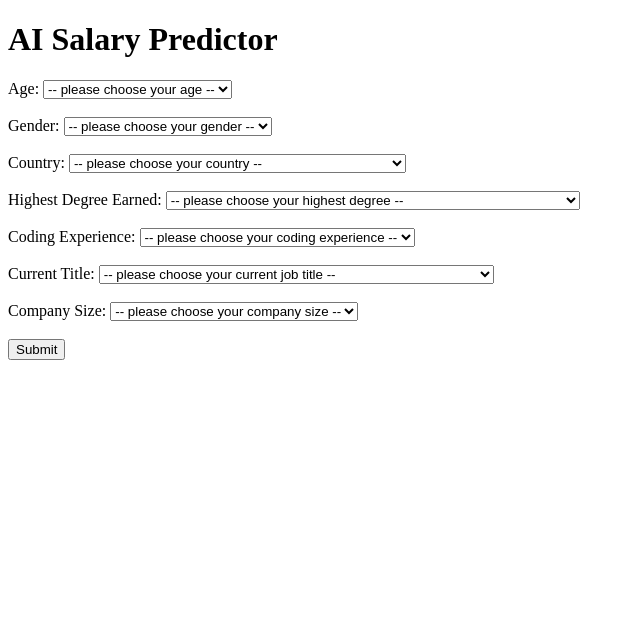
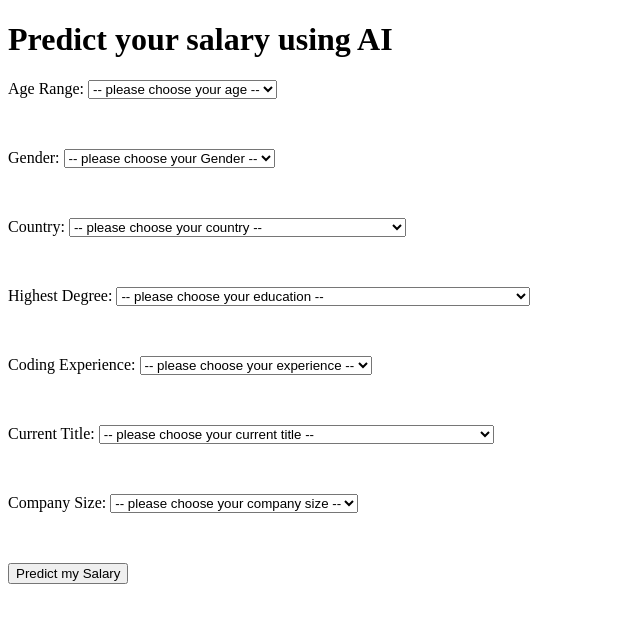
Before and after one commit to cdoubet/pair-programming-cdoubet, a Flask app: page / in a window 1280 px wide. Shown: the top 623 px of the page, without its empty margins (0-640 px from the left). Run offline with Flask 3, Linux system fonts and the light colour scheme.

Commit message:
update index and base

```diff
--- a/templates/index.html
+++ b/templates/index.html
@@ -1,11 +1,29 @@
 {%extends 'base.html'%} {% block page_title %} AI Salary Predictor {% endblock
   %} {%block content%}
 
-<h1>AI Salary Predictor</h1>
-<form action="/predict" method="POST">
-  <!-- Age -->
-  <label for="age">Age:</label>
-  <select name="age" id="age" required>
+  <h1>Predict your salary using AI</h1>
+
+  {% if prediction %}
+  <h2>
+    Your predicted salary is:
+    <span class="contact100-form-title" id="output" style="color: crimson">
+      &nbsp;${{ "{:,.2f}".format(prediction.predicted_salary) }}
+    </span>
+  </h2>
+  <p>&nbsp;</p>
+  {% endif %}
+
+
+
+  {% if error %}
+  <span class="contact100-form-title" id="output" style="color: #ff0000">
+    &nbsp;{{ error }}
+  </span>
+  {% endif %}
+
+  <form name="salary_prediction_form" action="/predict" method="POST">
+    <label for="ageSelect">Age Range:</label>
+    <select name="age" id="ageSelect" required>
       <option value="">-- please choose your age --</option>
       <option value="0">18-21</option>
       <option value="1">22-24</option>
@@ -19,23 +37,23 @@
       <option value="9">60-69</option>
       <option value="10">70+</option>
     </select>
-  <br /><br />
 
-  <!-- Gender -->
-  <label for="gender">Gender:</label>
-  <select name="gender" id="gender" required>
-    <option value="">-- please choose your gender --</option>
+    <p>&nbsp;</p>
+
+    <label for="genderSelect">Gender:</label>
+    <select name="gender" id="genderSelect" required>
+      <option value="">-- please choose your Gender --</option>
       <option value="0">Man</option>
       <option value="1">Nonbinary</option>
       <option value="2">Prefer not to say</option>
       <option value="3">Prefer to self-describe</option>
       <option value="4">Woman</option>
     </select>
-  <br /><br />
 
-  <!-- Country -->
-  <label for="country">Country:</label>
-  <select name="country" id="country" required>
+    <p>&nbsp;</p>
+
+    <label for="countrySelect">Country:</label>
+    <select name="country" id="countrySelect" required>
       <option value="">-- please choose your country --</option>
       <option value="0">Algeria</option>
       <option value="1">Argentina</option>
@@ -98,12 +116,12 @@
       <option value="56">Viet Nam</option>
       <option value="57">Zimbabwe</option>
     </select>
-  <br /><br />
 
-  <!-- Highest Degree -->
-  <label for="highest_deg">Highest Degree Earned:</label>
-  <select name="highest_deg" id="highest_deg" required>
-    <option value="">-- please choose your highest degree --</option>
+    <p>&nbsp;</p>
+
+    <label for="educationSelect">Highest Degree:</label>
+    <select name="highest_deg" id="educationSelect" required>
+      <option value="">-- please choose your education --</option>
       <option value="0">Bachelor’s degree</option>
       <option value="1">Doctoral degree</option>
       <option value="2">I prefer not to answer</option>
@@ -114,26 +132,26 @@
         Some college/university study without earning a bachelor’s degree
       </option>
     </select>
-  <br /><br />
 
-  <!-- Coding Experience -->
-  <label for="code_experience">Coding Experience:</label>
-  <select name="code_experience" id="code_experience" required>
-    <option value="">-- please choose your coding experience --</option>
+    <p>&nbsp;</p>
+
+    <label for="codingExperienceSelect">Coding Experience:</label>
+    <select name="coding_exp" id="codingExperienceSelect" required>
+      <option value="">-- please choose your experience --</option>
       <option value="0">1-3 years</option>
       <option value="1">10-20 years</option>
       <option value="2">20+ years</option>
       <option value="3">3-5 years</option>
       <option value="4">5-10 years</option>
-    <option value="5">&lt; 1 years</option>
+      <option value="5">&lt; 1 year</option>
       <option value="6">I have never written code</option>
     </select>
-  <br /><br />
 
-  <!-- Current Title -->
-  <label for="current_title">Current Title:</label>
-  <select name="current_title" id="current_title" required>
-    <option value="">-- please choose your current job title --</option>
+    <p>&nbsp;</p>
+
+    <label for="titleSelect">Current Title:</label>
+    <select name="title" id="titleSelect" required>
+      <option value="">-- please choose your current title --</option>
       <option value="0">Data Administrator</option>
       <option value="1">
         Data Analyst (Business, Marketing, Financial, Quantitative, etc)
@@ -143,7 +161,7 @@
       <option value="4">Data Scientist</option>
       <option value="5">Developer Advocate</option>
       <option value="6">Engineer (non-software)</option>
-    <option value="7">Machine Learning/ MLops Engineer</option>
+      <option value="7">Machine Learning/MLops Engineer</option>
       <option value="8">
         Manager (Program, Project, Operations, Executive-level, etc)
       </option>
@@ -153,11 +171,11 @@
       <option value="12">Statistician</option>
       <option value="13">Teacher / professor</option>
     </select>
-  <br /><br />
 
-  <!-- Company Size -->
-  <label for="company_size">Company Size:</label>
-  <select name="company_size" id="company_size" required>
+    <p>&nbsp;</p>
+
+    <label for="companySizeSelect">Company Size:</label>
+    <select name="company_size" id="companySizeSelect" required>
       <option value="">-- please choose your company size --</option>
       <option value="0">0-49 employees</option>
       <option value="1">10,000 or more employees</option>
@@ -165,10 +183,10 @@
       <option value="3">250-999 employees</option>
       <option value="4">50-249 employees</option>
     </select>
-  <br /><br />
 
-  <!-- Submit -->
-  <input type="submit" value="Submit" />
+    <p>&nbsp;</p>
+
+    <input type="submit" id="submit" value="Predict my Salary" />
   </form>
 
   {% endblock %}
```
Also changed, not shown: templates/base.html (line endings or trailing spaces). Lines whose indentation alone changed are shown as unchanged.
